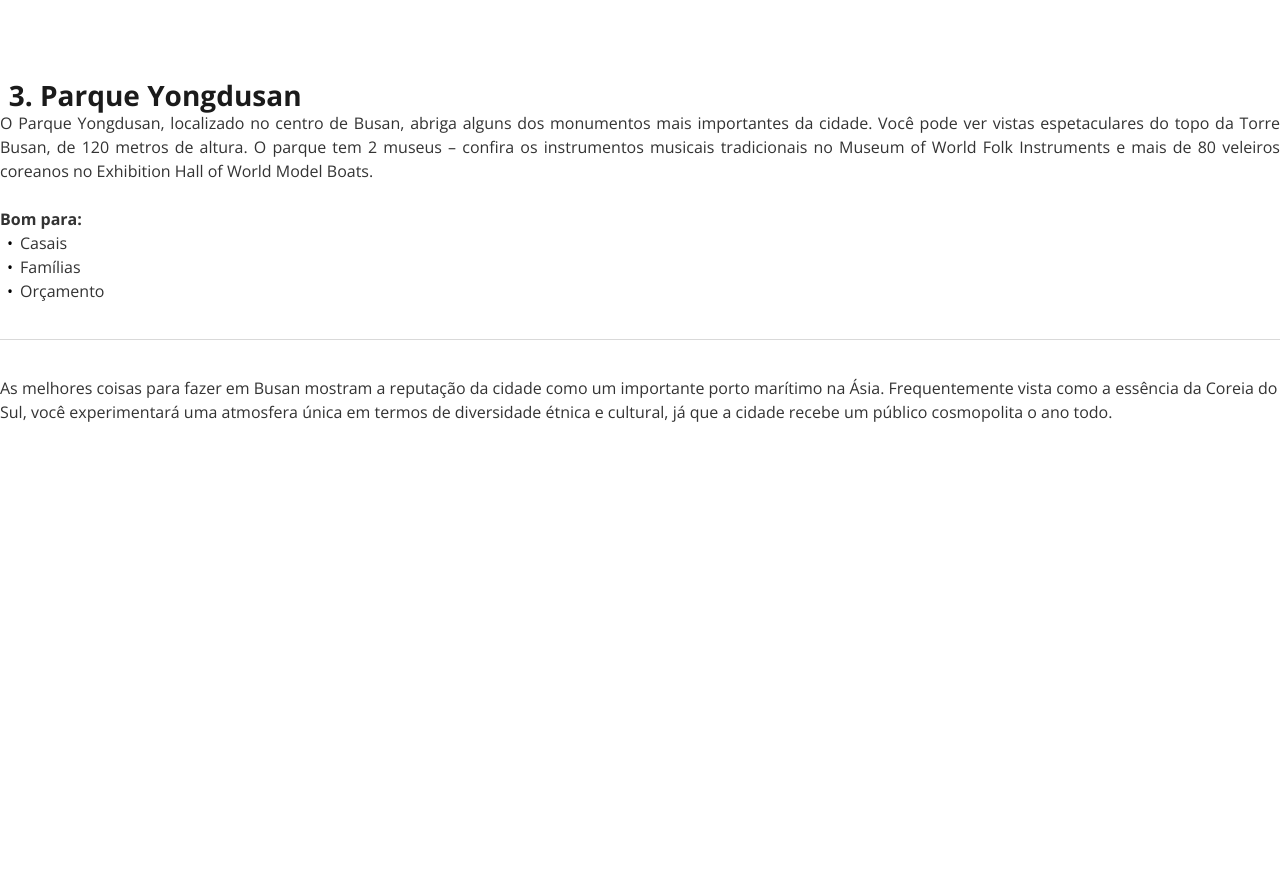
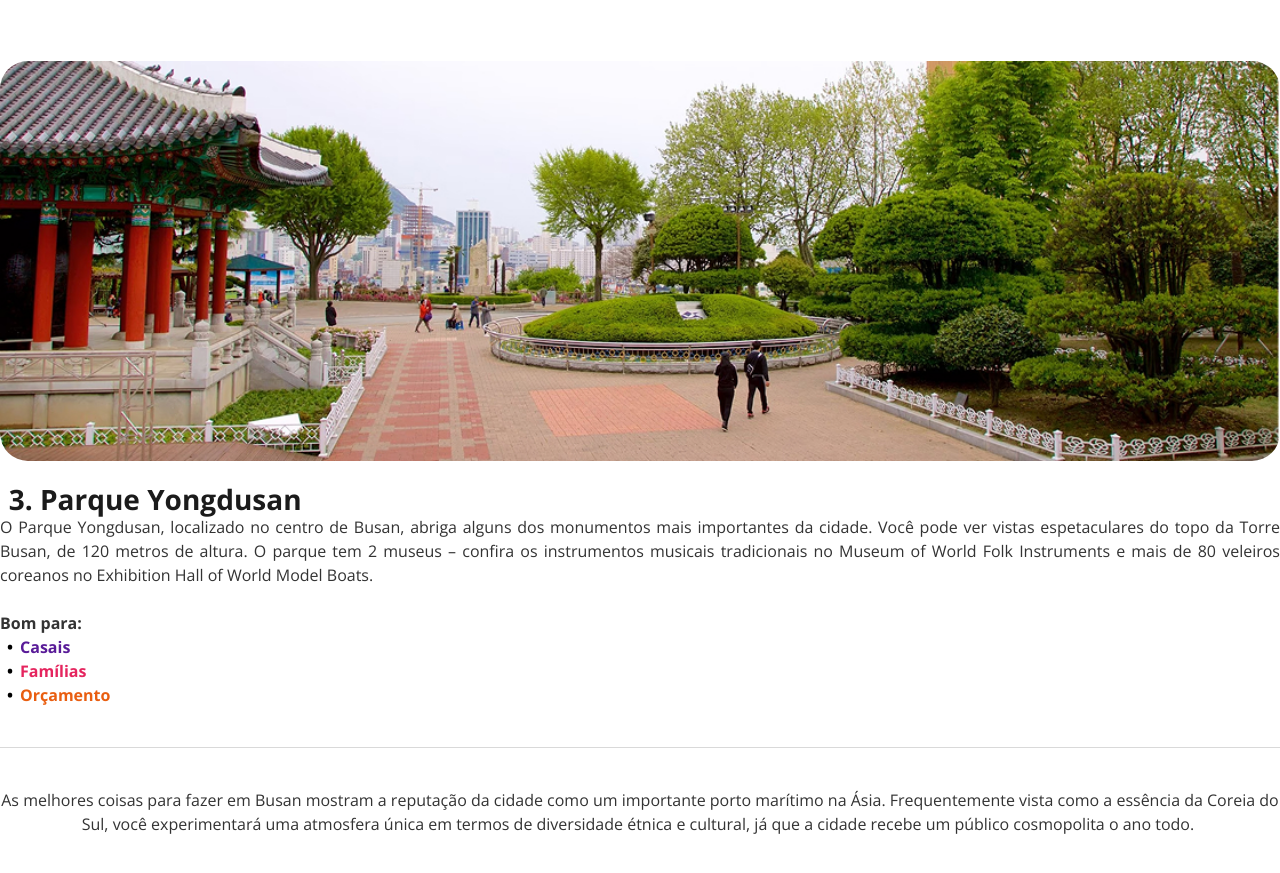
Before and after one commit to GuiSonsin/local-turistico, a plain HTML site: page index.html in a window 1280 px wide. Shown: the part 2527-3400 px from the top of the page. Before the commit the page ends 3006 px from the top, so only its background shows below. Drawn offline with nearby package versions, Linux system fonts and the light colour scheme.

Commit message:
Finalizando HTML e CSS

```diff
--- a/index.html
+++ b/index.html
@@ -67,7 +67,7 @@
             </ul>
         </p>
 
-        <img src="" alt="">
+        <img src="images/image4.jpg" alt="imagem do parque Yongdusan">
 
         <h3>
             <li>Parque Yongdusan</li>
@@ -80,16 +80,16 @@
             <strong>Bom para:</strong>
 
             <ul>
-                <li>Casais</li>
-                <li>Famílias</li>
-                <li>Orçamento</li>
+                <li class="paragraph couples">Casais</li>
+                <li class="paragraph family">Famílias</li>
+                <li class="paragraph budget">Orçamento</li>
             </ul>
         </p>
     </ol>
 
     <div class = "divider"></div>
 
-    <p>
+    <p class = "paragraph" style="text-align: center;">
         As melhores coisas para fazer em Busan mostram a reputação da cidade como um importante porto marítimo na Ásia. Frequentemente vista como a essência da Coreia do Sul, você experimentará uma atmosfera única em termos de diversidade étnica e cultural, já que a cidade recebe um público cosmopolita o ano todo.
     </p>
     </main>
--- a/style.css
+++ b/style.css
@@ -33,7 +33,7 @@ img{
 .divider {
     width: 100%;
     height: 1px;
-    margin: 36px 0;
+    margin: 40px 0;
     background-color: #d9d9d9;
   }
 
@@ -97,6 +97,7 @@ div + .headline{
 
 .paragraph{
     text-align: justify;
+    font-size: 16px;
 }
 
 .text{
@@ -112,6 +113,21 @@ img + ol{
     font-weight: bold;
 }
 
+.couples{
+    color: #591B98;
+    font-weight: bold;
+}
+
+.family{
+    font-weight: bold;
+    color: #E5245E;
+}
+
+.budget{
+    color: #E95E10;
+    font-weight: bold;
+}
+
 ul {
     list-style: none; /* retira o padrao que é a bolinha branca*/
   }
```
Also changed, not shown: images/image4.jpg (added).
